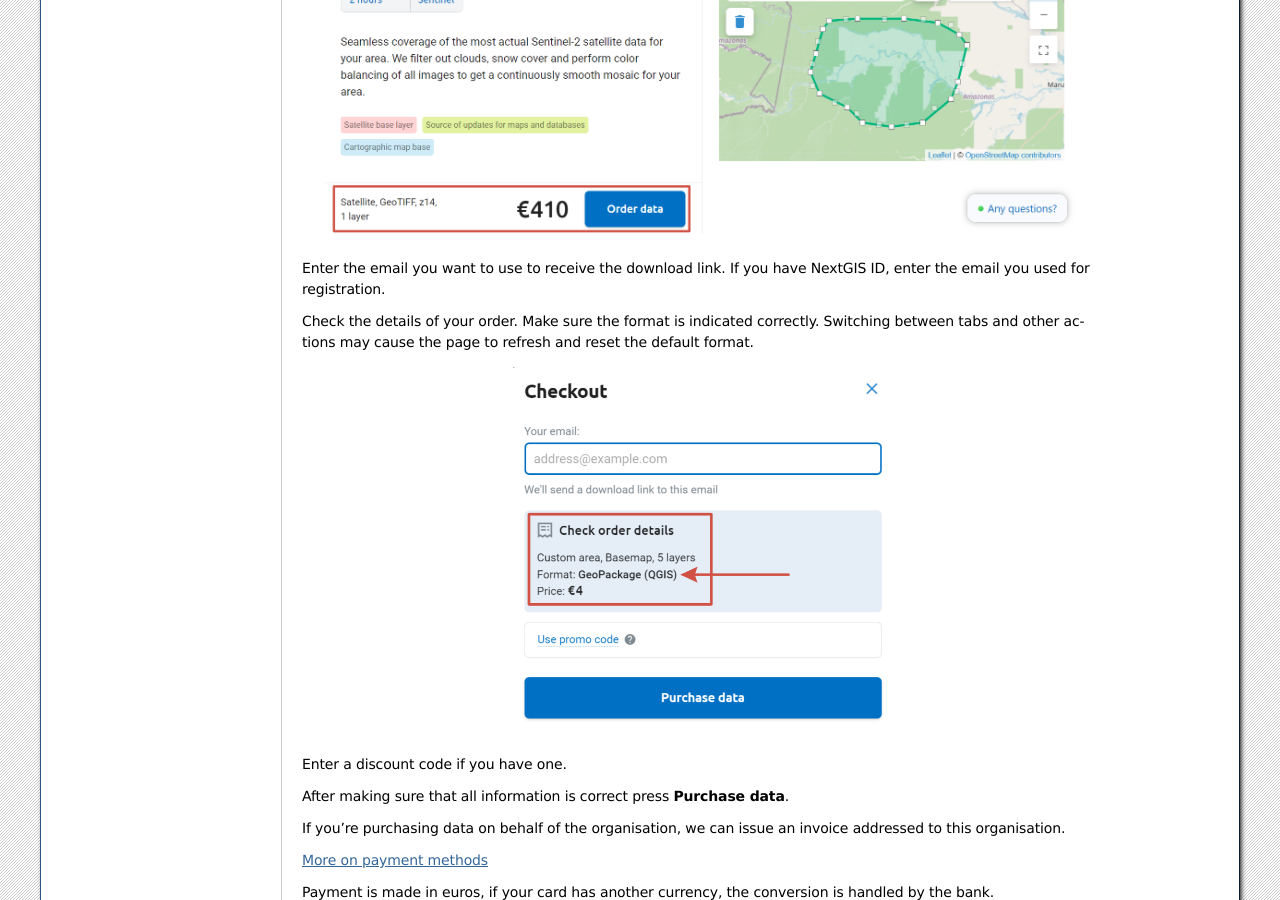
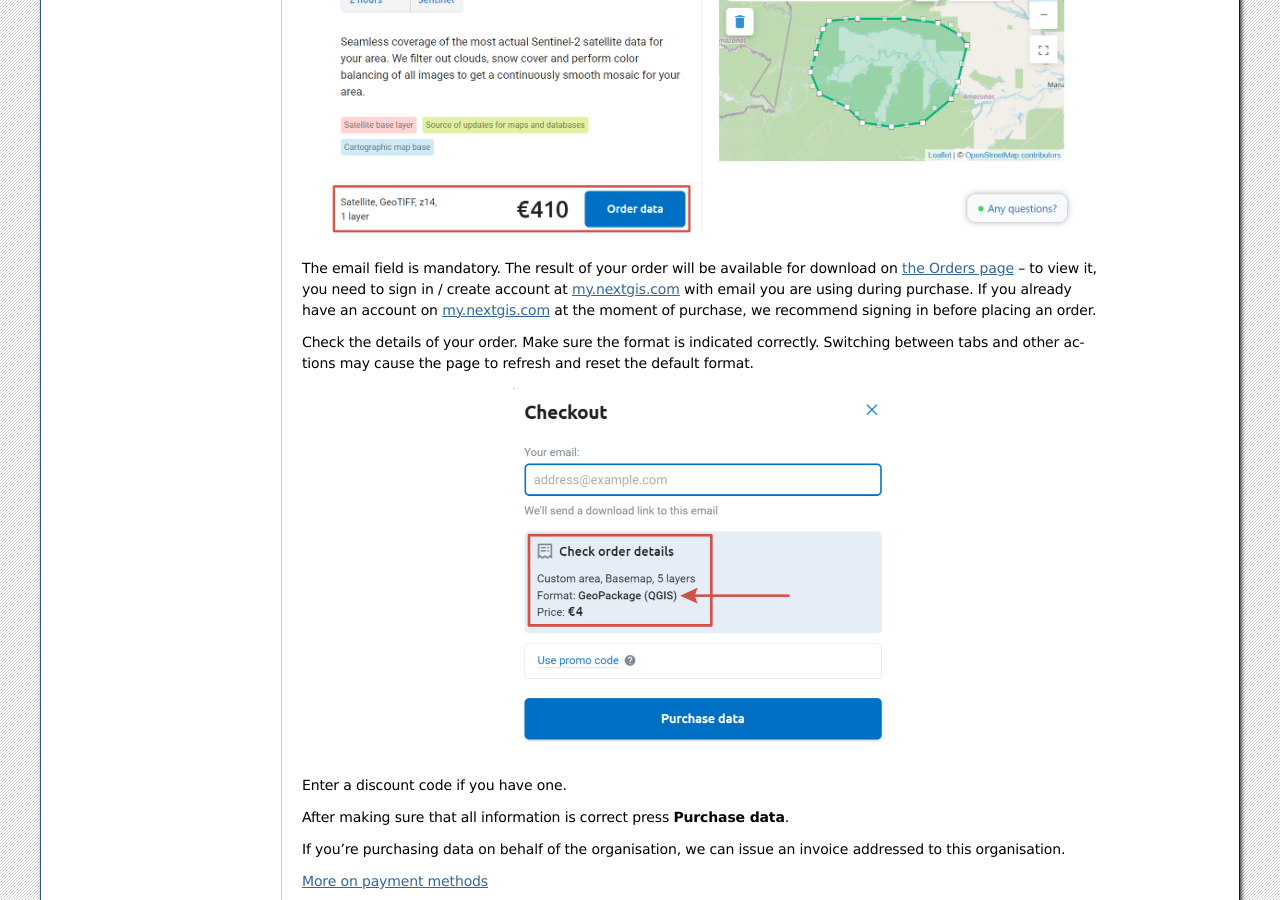
Before and after one commit to nextgis/docs_data, a Sphinx documentation site: the page built from source/order.rst, in a window 1280 px wide and 900 px high, scrolled down 3421 px. Built offline with Sphinx 7.4.7, drawn with Linux system fonts in a browser that asks for light colours; formulas are drawn with MathJax 3; some of the changed text lies outside the part shown.

Commit message:
fix order.rst (en)

```diff
--- a/source/order.rst
+++ b/source/order.rst
@@ -117,7 +114,7 @@ After selecting an area you'll see the price and the order details at the bottom
    :width: 20cm
 
 
-Enter the email you want to use to receive the download link. If you have NextGIS ID, enter the email you used for registration.
+The email field is mandatory. The result of your order will be available for download on `the Orders page <https://data.nextgis.com/en/orders/actual>`_ – to view it, you need to sign in / create account at `my.nextgis.com <https://data.nextgis.com/login>`_ with email you are using during purchase. If you already have an account on `my.nextgis.com <https://data.nextgis.com/login>`_ at the moment of purchase, we recommend signing in before placing an order.
 
 Check the details of your order. Make sure the format is indicated correctly. Switching between tabs and other actions may cause the page to refresh and reset the default format.
 
```
Also changed, not shown: other parts of source/order.rst (+1 -4 lines).
